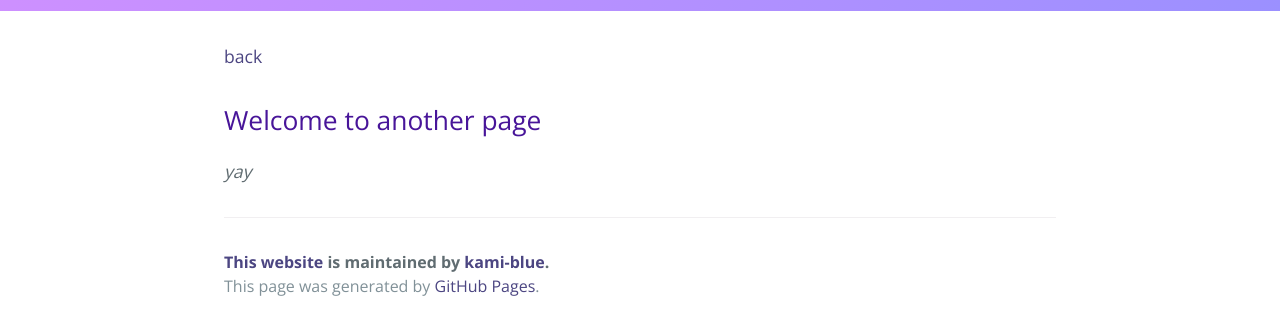
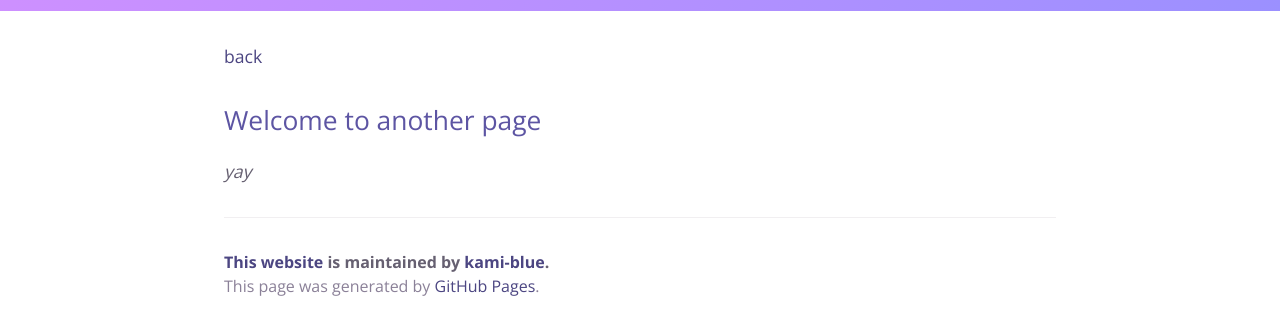
Before and after one commit to kami-blue/website, a Jekyll site: the page built from docs/contributing.md, in a window 1280 px wide. Shown: the part 372-707 px from the top of the page. Built offline with Jekyll 4.4.1, drawn with Linux system fonts in a browser that asks for light colours.

Commit message:
update colors

```diff
--- a/docs/_sass/variables.scss
+++ b/docs/_sass/variables.scss
@@ -8,10 +8,10 @@ $header-bg-color: #9b90ff !default;
 $header-bg-color-secondary: #d690ff !default;
 
 // Text
-$section-headings-color: #481599 !default;
-$body-text-color: #606c71 !default;
+$section-headings-color: #5d55a3 !default;
+$body-text-color: #666071 !default;
 $body-link-color: #4c4682 !default;
-$blockquote-text-color: #819198 !default;
+$blockquote-text-color: #8b8198 !default;
 
 // Code
 $code-bg-color: #f3f6fa !default;
```
